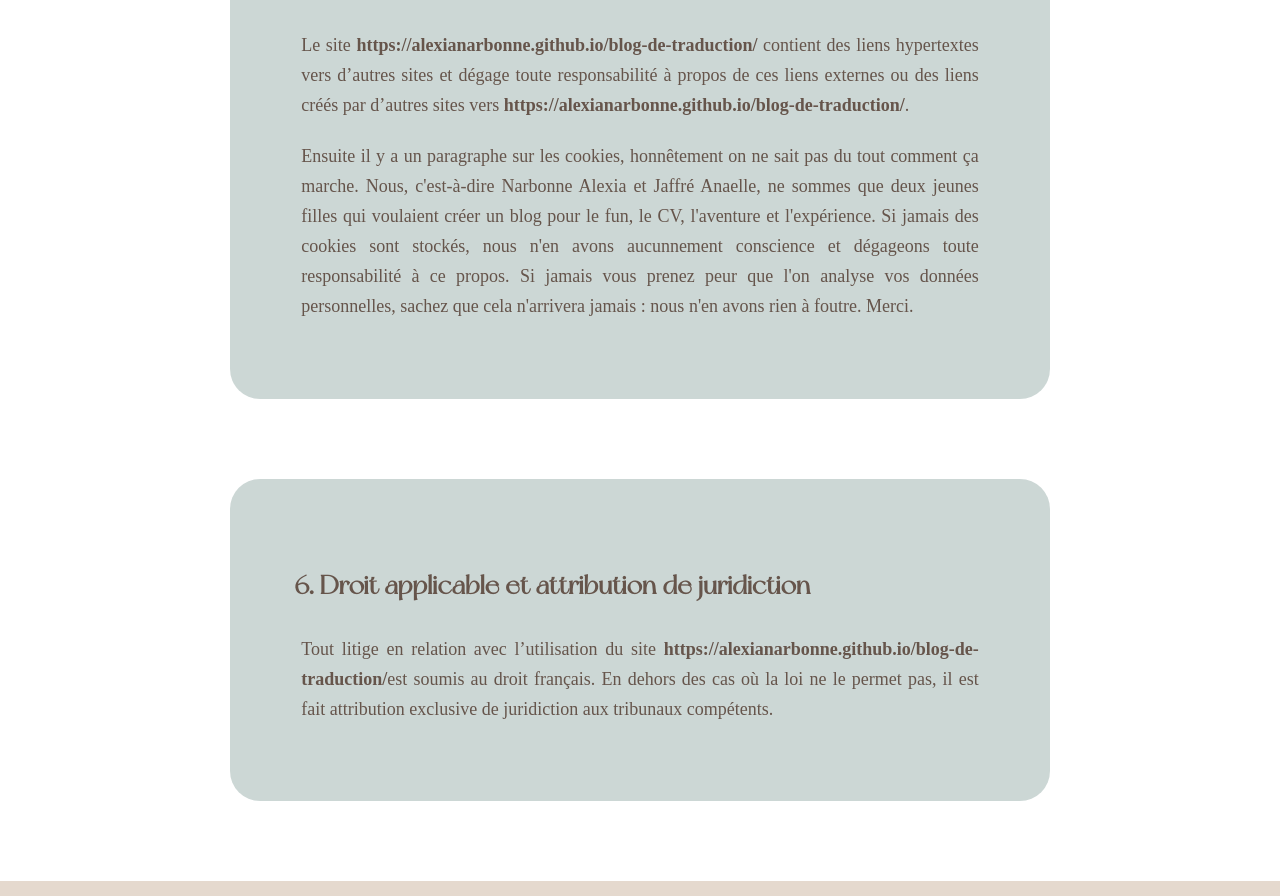
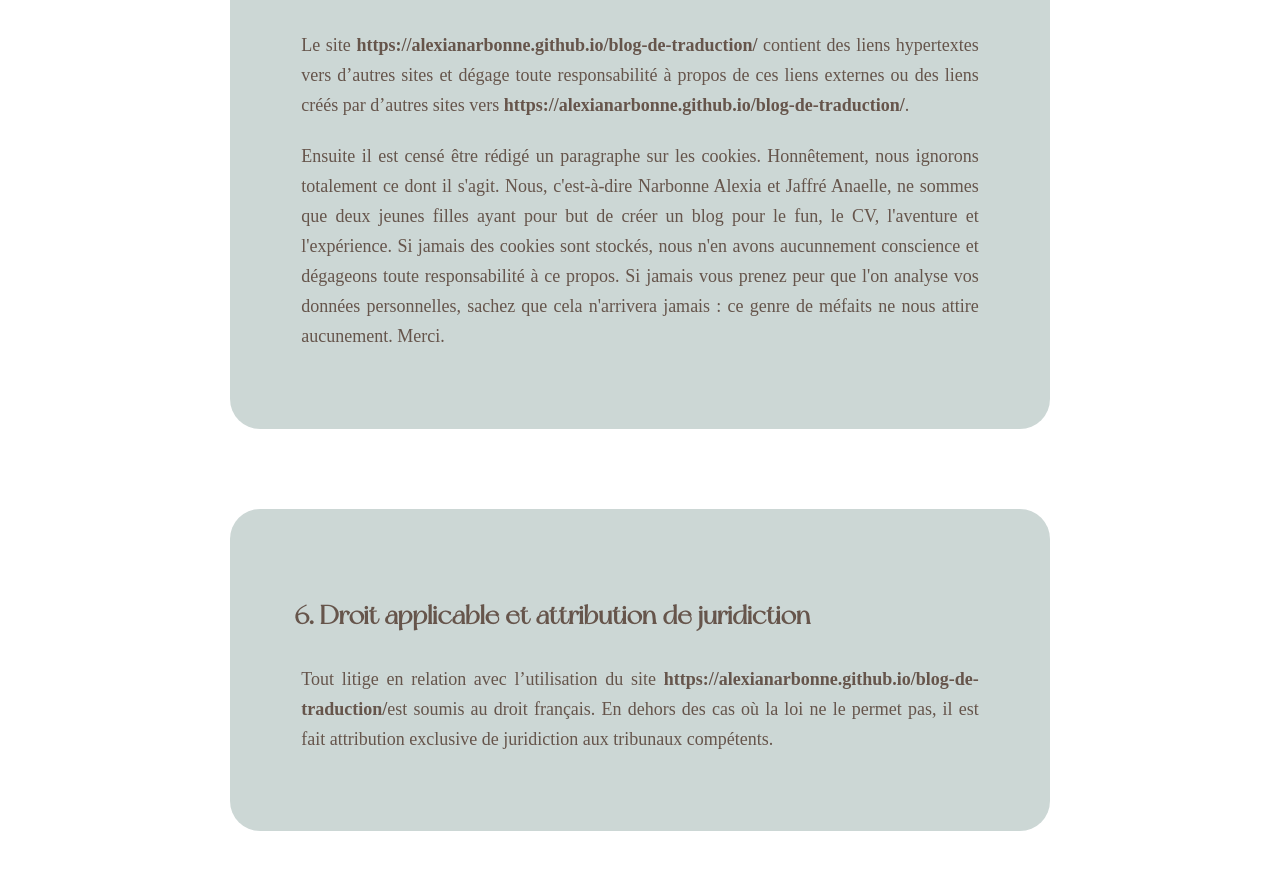
Before and after one commit to AlexiaNarbonne/blog-de-traduction, a plain HTML site: page mentions_legales.html in a window 1280 px wide. Shown: the part 2902-3798 px from the top of the page. Drawn offline with Linux system fonts and the light colour scheme.

Commit message:
MAJ mentions légales

```diff
--- a/mentions_legales.html
+++ b/mentions_legales.html
@@ -76,7 +76,7 @@
             <h3>5. Liens hypertextes et cookies</h3>
 
             <p>Le site <b>https://alexianarbonne.github.io/blog-de-traduction/</b> contient des liens hypertextes vers d’autres sites et dégage toute responsabilité à propos de ces liens externes ou des liens créés par d’autres sites vers <b>https://alexianarbonne.github.io/blog-de-traduction/</b>.</p>
-            <p>Ensuite il y a un paragraphe sur les cookies, honnêtement on ne sait pas du tout comment ça marche. Nous, c'est-à-dire Narbonne Alexia et Jaffré Anaelle, ne sommes que deux jeunes filles qui voulaient créer un blog pour le fun, le CV, l'aventure et l'expérience. Si jamais des cookies sont stockés, nous n'en avons aucunnement conscience et dégageons toute responsabilité à ce propos. Si jamais vous prenez peur que l'on analyse vos données personnelles, sachez que cela n'arrivera jamais : nous n'en avons rien à foutre. Merci.</p>
+            <p>Ensuite il est censé être rédigé un paragraphe sur les cookies. Honnêtement, nous ignorons totalement ce dont il s'agit. Nous, c'est-à-dire Narbonne Alexia et Jaffré Anaelle, ne sommes que deux jeunes filles ayant pour but de créer un blog pour le fun, le CV, l'aventure et l'expérience. Si jamais des cookies sont stockés, nous n'en avons aucunnement conscience et dégageons toute responsabilité à ce propos. Si jamais vous prenez peur que l'on analyse vos données personnelles, sachez que cela n'arrivera jamais : ce genre de méfaits ne nous attire aucunement. Merci.</p>
         </article>
 
         <article class="bleuuu">
```
